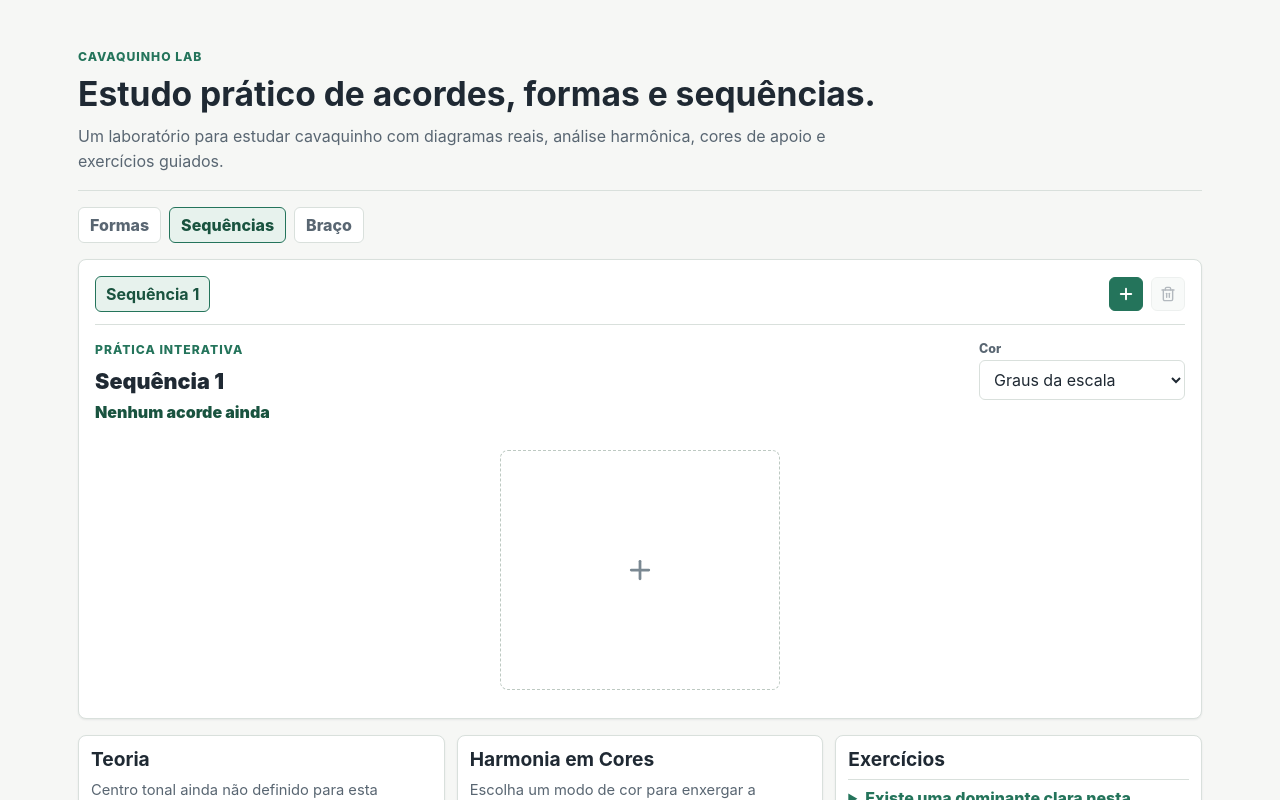
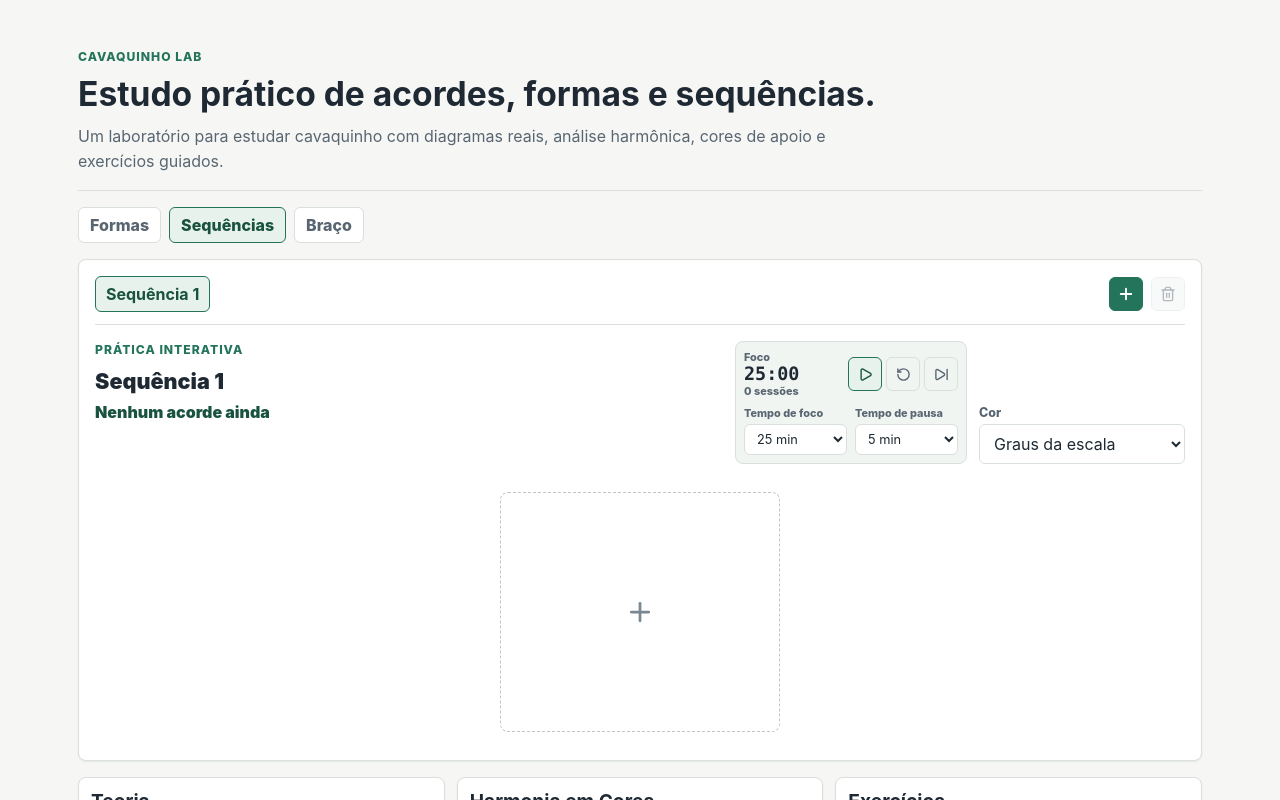
Before and after one commit to rezendehugo/cavaquinho-lab, a React (Vite) app: page /sequences#/cavaquinho/sequences in a window 1280 px wide. Shown: the top 800 px of the page. Built offline with nearby package versions, Linux system fonts and the light colour scheme.

Commit message:
feat(practice): add pomodoro timer

```diff
--- a/src/components/SequenceLab.jsx
+++ b/src/components/SequenceLab.jsx
@@ -5,6 +5,7 @@ import { analyzeSequence, buildExercises, getColorForChord } from '../harmony';
 import { optimizeSequence } from '../progressionOptimizer';
 import { chromaticKeys, createSequence, createSequenceStep, defaultSequences, reorderSequence, suffixCycle } from '../sequences';
 import { activeSequenceStorageKey, loadActiveSequenceId, loadSequences, sequencesStorageKey } from '../storage';
+import PomodoroTimer from '../features/pomodoro/PomodoroTimer';
 import { AddChordSlot, AddSequenceButton } from './SequenceActions';
 import SequenceChordStep from './SequenceChordStep';
 import { Trash2 } from 'lucide-react';
@@ -57,6 +58,7 @@ function SequenceHeader({ sequence, setTitle, colorMode, setColorMode }) {
         <div className="sequence-path" aria-label="Sequência atual">{getSequenceText(sequence.steps)}</div>
       </div>
       <div className="lab-controls">
+        <PomodoroTimer />
         <label><span>Cor</span><select aria-label="Modo de cor" value={colorMode} onChange={(event) => setColorMode(event.target.value)}>{colorModes.map(item => <option key={item.id} value={item.id}>{item.label}</option>)}</select></label>
       </div>
     </header>
--- /dev/null
+++ b/src/features/pomodoro/PomodoroTimer.jsx
@@ -0,0 +1,52 @@
+import { Pause, Play, RotateCcw, SkipForward } from 'lucide-react';
+import { breakMinuteOptions, focusMinuteOptions } from './pomodoroConstants';
+import { usePomodoroTimer } from './usePomodoroTimer';
+
+const phaseLabels = {
+  focus: 'Foco',
+  break: 'Pausa'
+};
+
+function DurationSelect({ label, value, options, disabled, onChange }) {
+  return (
+    <label className="pomodoro-setting">
+      <span>{label}</span>
+      <select value={value} disabled={disabled} onChange={(event) => onChange(Number(event.target.value))}>
+        {options.map(option => <option key={option} value={option}>{option} min</option>)}
+      </select>
+    </label>
+  );
+}
+
+function PomodoroTimer() {
+  const timer = usePomodoroTimer();
+  const isRunning = timer.status === 'running';
+  const primaryLabel = isRunning ? 'Pausar' : timer.status === 'paused' ? 'Retomar' : 'Iniciar';
+
+  return (
+    <section className="pomodoro-widget" aria-label="Sessão de prática">
+      <div className="pomodoro-status">
+        <span>{phaseLabels[timer.phase]}</span>
+        <strong>{timer.timerText}</strong>
+        <small>{timer.completedFocusSessions} sessões</small>
+      </div>
+      <div className="pomodoro-actions">
+        <button type="button" className="icon-control-button pomodoro-primary" onClick={isRunning ? timer.pause : timer.start} aria-label={primaryLabel} title={primaryLabel}>
+          {isRunning ? <Pause aria-hidden="true" size={15} strokeWidth={2.2} /> : <Play aria-hidden="true" size={15} strokeWidth={2.2} />}
+        </button>
+        <button type="button" className="icon-control-button" onClick={timer.reset} aria-label="Reiniciar" title="Reiniciar">
+          <RotateCcw aria-hidden="true" size={15} strokeWidth={2.2} />
+        </button>
+        <button type="button" className="icon-control-button" onClick={timer.switchPhase} aria-label="Próxima etapa" title="Próxima etapa">
+          <SkipForward aria-hidden="true" size={15} strokeWidth={2.2} />
+        </button>
+      </div>
+      <div className="pomodoro-settings">
+        <DurationSelect label="Tempo de foco" value={timer.focusMinutes} options={focusMinuteOptions} disabled={timer.status !== 'idle'} onChange={timer.setFocusMinutes} />
+        <DurationSelect label="Tempo de pausa" value={timer.breakMinutes} options={breakMinuteOptions} disabled={timer.status !== 'idle'} onChange={timer.setBreakMinutes} />
+      </div>
+    </section>
+  );
+}
+
+export default PomodoroTimer;
--- /dev/null
+++ b/src/features/pomodoro/pomodoroConstants.js
@@ -0,0 +1,16 @@
+export const pomodoroStorageKey = 'cavaquinhoLabPomodoro';
+export const pomodoroStorageVersion = 1;
+
+export const defaultPomodoroState = {
+  version: pomodoroStorageVersion,
+  focusMinutes: 25,
+  breakMinutes: 5,
+  phase: 'focus',
+  status: 'idle',
+  endAt: null,
+  remainingMs: 25 * 60 * 1000,
+  completedFocusSessions: 0
+};
+
+export const focusMinuteOptions = [10, 15, 20, 25, 30, 40, 45, 50, 60];
+export const breakMinuteOptions = [3, 5, 10, 15, 20];
--- /dev/null
+++ b/src/features/pomodoro/usePomodoroTimer.js
@@ -0,0 +1,172 @@
+import { useEffect, useMemo, useState } from 'react';
+import { defaultPomodoroState, pomodoroStorageKey, pomodoroStorageVersion } from './pomodoroConstants';
+
+const clamp = (value, min, max) => Math.min(max, Math.max(min, value));
+const minuteMs = 60 * 1000;
+
+export const getPhaseDuration = (state, phase = state.phase) => (
+  (phase === 'focus' ? state.focusMinutes : state.breakMinutes) * minuteMs
+);
+
+export const formatRemainingTime = (remainingMs) => {
+  const safeMs = Math.max(0, remainingMs);
+  const minutes = Math.floor(safeMs / minuteMs);
+  const seconds = Math.floor((safeMs % minuteMs) / 1000);
+  return String(minutes).padStart(2, '0') + ':' + String(seconds).padStart(2, '0');
+};
+
+export const reconcilePomodoroState = (state, now) => {
+  if (state.status !== 'running' || !state.endAt || state.endAt > now) return state;
+
+  let next = { ...state };
+  let transitions = 0;
+
+  while (next.endAt && next.endAt <= now && transitions < 1000) {
+    const completedFocus = next.phase === 'focus';
+    const phase = completedFocus ? 'break' : 'focus';
+    next = {
+      ...next,
+      phase,
+      completedFocusSessions: next.completedFocusSessions + (completedFocus ? 1 : 0),
+      endAt: next.endAt + getPhaseDuration(next, phase)
+    };
+    transitions += 1;
+  }
+
+  if (transitions === 1000) {
+    next.endAt = now + getPhaseDuration(next, next.phase);
+  }
+
+  return next;
+};
+
+export const normalizePomodoroState = (value) => {
+  if (!value || value.version !== pomodoroStorageVersion) return defaultPomodoroState;
+  const focusMinutes = clamp(Math.floor(Number(value.focusMinutes) || defaultPomodoroState.focusMinutes), 5, 90);
+  const breakMinutes = clamp(Math.floor(Number(value.breakMinutes) || defaultPomodoroState.breakMinutes), 1, 30);
+  const phase = value.phase === 'break' ? 'break' : 'focus';
+  const status = ['idle', 'running', 'paused'].includes(value.status) ? value.status : 'idle';
+  const remainingMs = Math.max(0, Number(value.remainingMs) || (phase === 'focus' ? focusMinutes : breakMinutes) * minuteMs);
+
+  return {
+    version: pomodoroStorageVersion,
+    focusMinutes,
+    breakMinutes,
+    phase,
+    status,
+    endAt: typeof value.endAt === 'number' ? value.endAt : null,
+    remainingMs,
+    completedFocusSessions: Math.max(0, Math.floor(Number(value.completedFocusSessions) || 0))
+  };
+};
+
+export const loadPomodoroState = () => {
+  try {
+    const saved = window.localStorage.getItem(pomodoroStorageKey);
+    return saved ? normalizePomodoroState(JSON.parse(saved)) : defaultPomodoroState;
+  } catch {
+    return defaultPomodoroState;
+  }
+};
+
+export function usePomodoroTimer() {
+  const [state, setState] = useState(() => reconcilePomodoroState(loadPomodoroState(), Date.now()));
+  const [now, setNow] = useState(Date.now());
+
+  useEffect(() => {
+    try {
+      window.localStorage.setItem(pomodoroStorageKey, JSON.stringify(state));
+    } catch {
+      // The timer remains usable when browser storage is unavailable.
+    }
+  }, [state]);
+
+  useEffect(() => {
+    if (state.status !== 'running') return undefined;
+    const intervalId = window.setInterval(() => {
+      const timestamp = Date.now();
+      setNow(timestamp);
+      setState(current => reconcilePomodoroState(current, timestamp));
+    }, 250);
+    return () => window.clearInterval(intervalId);
+  }, [state.status]);
+
+  const remainingMs = state.status === 'running' && state.endAt
+    ? Math.max(0, state.endAt - now)
+    : state.remainingMs;
+
+  const timerText = useMemo(() => formatRemainingTime(remainingMs), [remainingMs]);
+
+  const start = () => {
+    setState(current => {
+      const remaining = current.status === 'paused' ? current.remainingMs : getPhaseDuration(current);
+      return {
+        ...current,
+        status: 'running',
+        remainingMs: remaining,
+        endAt: Date.now() + remaining
+      };
+    });
+    setNow(Date.now());
+  };
+
+  const pause = () => {
+    setState(current => ({
+      ...current,
+      status: 'paused',
+      remainingMs: Math.max(0, (current.endAt || Date.now()) - Date.now()),
+      endAt: null
+    }));
+    setNow(Date.now());
+  };
+
+  const reset = () => {
+    setState(current => ({
+      ...current,
+      phase: 'focus',
+      status: 'idle',
+      endAt: null,
+      remainingMs: current.focusMinutes * minuteMs,
+      completedFocusSessions: 0
+    }));
+    setNow(Date.now());
+  };
+
+  const switchPhase = () => {
+    setState(current => {
+      const phase = current.phase === 'focus' ? 'break' : 'focus';
+      return {
+        ...current,
+        phase,
+        status: 'idle',
+        endAt: null,
+        remainingMs: getPhaseDuration(current, phase)
+      };
+    });
+    setNow(Date.now());
+  };
+
+  const setFocusMinutes = (focusMinutes) => {
+    setState(current => current.status === 'idle'
+      ? { ...current, focusMinutes, remainingMs: current.phase === 'focus' ? focusMinutes * minuteMs : current.remainingMs }
+      : current);
+  };
+
+  const setBreakMinutes = (breakMinutes) => {
+    setState(current => current.status === 'idle'
+      ? { ...current, breakMinutes, remainingMs: current.phase === 'break' ? breakMinutes * minuteMs : current.remainingMs }
+      : current);
+  };
+
+  return {
+    ...state,
+    remainingMs,
+    timerText,
+    start,
+    pause,
+    reset,
+    switchPhase,
+    setFocusMinutes,
+    setBreakMinutes
+  };
+}
--- a/src/styles.css
+++ b/src/styles.css
@@ -102,6 +102,15 @@ p { line-height: 1.55; }
 .sequence-title-input { display: block; border: 0; padding: 0; min-width: 0; width: 100%; font-size: 1.35rem; font-weight: 900; background: transparent; color: var(--color-text); }
 .sequence-path { display: flex; flex-wrap: wrap; gap: var(--space-2); margin-top: var(--space-2); color: var(--color-accent-hover); font-weight: 900; }
 .lab-controls { display: flex; align-items: end; gap: var(--space-3); }
+.pomodoro-widget { display: grid; grid-template-columns: auto auto; gap: var(--space-2); align-items: center; max-width: 360px; padding: var(--space-2); border: 1px solid var(--color-border); border-radius: var(--radius-md); background: var(--color-surface-soft); }
+.pomodoro-status { display: grid; gap: 1px; min-width: 96px; }
+.pomodoro-status span, .pomodoro-status small { color: var(--color-muted); font-size: 0.68rem; font-weight: 800; }
+.pomodoro-status strong { color: var(--color-text); font-family: ui-monospace, SFMono-Regular, Menlo, Monaco, Consolas, monospace; font-size: 1.15rem; line-height: 1; }
+.pomodoro-actions { display: flex; gap: var(--space-1); justify-content: end; }
+.pomodoro-primary { color: var(--color-accent-hover); border-color: var(--color-accent); background: var(--color-accent-soft); }
+.pomodoro-settings { grid-column: 1 / -1; display: grid; grid-template-columns: repeat(2, minmax(0, 1fr)); gap: var(--space-2); }
+.pomodoro-setting span { font-size: 0.68rem; }
+.pomodoro-setting select { width: 100%; min-width: 0; padding: 6px 8px; font-size: 0.8rem; }
 
 .lab-card-row { display: grid; grid-template-columns: repeat(auto-fit, minmax(235px, 1fr)); gap: var(--space-3); }
 .lab-card { position: relative; overflow: hidden; border: 1px solid var(--color-border); border-radius: var(--radius-md); padding: var(--space-2); background: var(--color-surface); color: var(--color-text); box-shadow: var(--shadow-card); }
@@ -207,6 +216,7 @@ summary { cursor: pointer; font-weight: 800; color: var(--color-accent); }
   .sequence-tabs { min-width: 0; flex: 1 1 100%; }
   .sequence-tab { max-width: 100%; overflow: hidden; text-overflow: ellipsis; }
   .lab-controls { display: grid; align-items: stretch; }
+  .pomodoro-widget { max-width: none; }
   .panel, .sequence-lab { width: 100%; max-width: 100%; padding: var(--space-3); overflow: hidden; }
   .lab-card-row { display: flex; overflow-x: auto; scroll-snap-type: x mandatory; padding-bottom: var(--space-2); }
   .lab-card, .add-lab-card { min-width: min(280px, 88vw); scroll-snap-align: start; }
```
Also changed, not shown: 3 other files (tests, documents, lock files or other folders).
